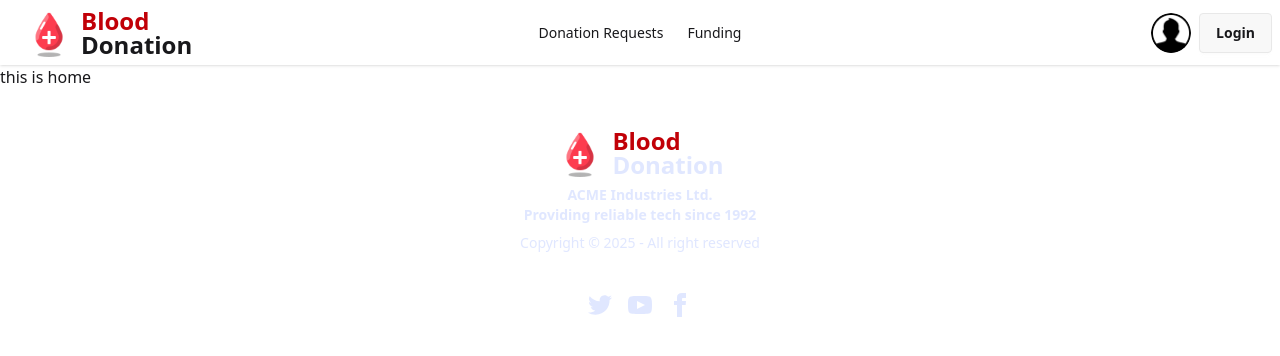
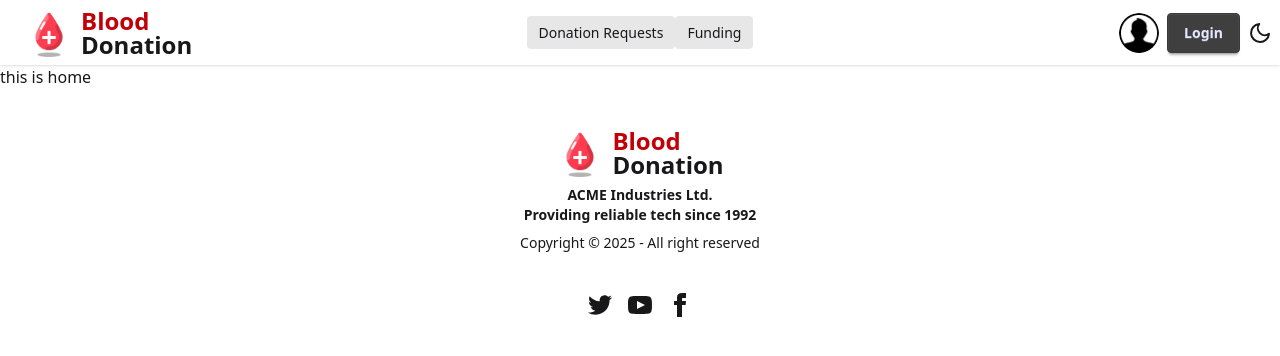
Before and after one commit to karishma-fariha/Blood-Donation-Client-Side, a React (Vite) app: page / in a window 1280 px wide. Shown: the top 356 px of the page. Built offline with nearby package versions, Linux system fonts and the light colour scheme.

Commit message:
added theme and themetoggle funtionality

```diff
--- a/src/Components/ThemeToggle.jsx
+++ b/src/Components/ThemeToggle.jsx
@@ -0,0 +1,34 @@
+import { useEffect, useState } from "react";
+import { FiSun, FiMoon } from "react-icons/fi";
+
+export default function ThemeToggle() {
+  const [theme, setTheme] = useState(
+    localStorage.getItem("theme") || "light"
+  );
+
+  const toggleTheme = () => {
+    const newTheme = theme === "light" ? "dark" : "light";
+    setTheme(newTheme);
+  };
+
+  useEffect(() => {
+    document.documentElement.setAttribute("data-theme", theme);
+    localStorage.setItem("theme", theme);
+  }, [theme]);
+
+  return (
+    <label className="swap swap-rotate cursor-pointer text-2xl">
+      <input
+        type="checkbox"
+        onChange={toggleTheme}
+        checked={theme === "dark"}
+      />
+
+      {/* Light mode icon */}
+      <FiSun className="swap-on" />
+
+      {/* Dark mode icon */}
+      <FiMoon className="swap-off" />
+    </label>
+  );
+}
--- a/src/Pages/Shared/Footer/Footer.jsx
+++ b/src/Pages/Shared/Footer/Footer.jsx
@@ -4,7 +4,7 @@ import Logo from '../../../Components/Logo/Logo';
 const Footer = () => {
     return (
         <div className="">
-            <footer className="footer footer-horizontal footer-center text-primary-content p-10">
+            <footer className="footer footer-horizontal footer-center p-10">
                 <aside>
                    <Logo></Logo>
                     <p className="font-bold">
--- a/src/Pages/Shared/Navbar/Navbar.jsx
+++ b/src/Pages/Shared/Navbar/Navbar.jsx
@@ -2,6 +2,7 @@ import React from 'react';
 import Logo from '../../../Components/Logo/Logo';
 import { NavLink } from 'react-router';
 import userImg from '../../../assets/user.png';
+import ThemeToggle from '../../../Components/ThemeToggle';
 
 const Navbar = () => {
     const links = <>
@@ -32,8 +33,8 @@ const Navbar = () => {
             </div>
             <div className="navbar-end gap-2">
                 <img className='md:w-10 w-7 md:h-10 h-7 rounded-full' src={userImg} alt="" />
-                <button className="btn">Login</button>
-
+                <button className="btn btn-primary">Login</button>
+                <ThemeToggle></ThemeToggle>
             </div>
         </div>
     );
--- a/src/index.css
+++ b/src/index.css
@@ -1,2 +1,28 @@
 @import "tailwindcss";
 @plugin "daisyui";
+
+@plugin "daisyui/theme" {
+  name: "light";
+  default: true;
+   /* black */
+  --color-primary: #403F3F;
+  /* red  */
+  --color-secondary: #D72050;
+  --color-base-200: #F3F3F3;
+  --color-base-300: #e7e7e7;
+  /* gray */
+  --color-accent: #706F6F;
+}
+@plugin "daisyui/theme" {
+  name: "dark";
+  default: true;
+
+  /* --color-primary: #403F3F;
+  --color-secondary: #D72050;
+  --color-base-200: #F3F3F3;
+  --color-base-300: #e7e7e7;
+  --color-accent: #706F6F; */
+}
+a.active{
+ @apply bg-base-300
+}
```
